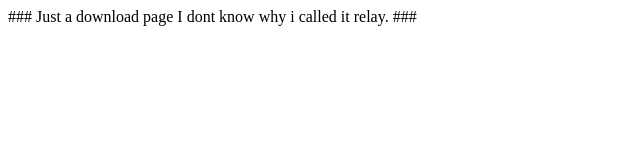
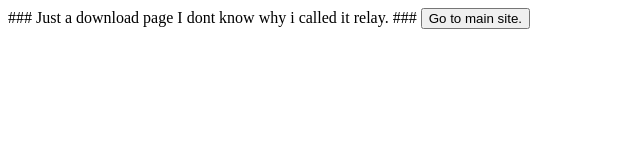
Before and after one commit to cdn8dev/cdn8dev.github.io, a plain HTML site: page index.html in a window 1280 px wide. Shown: the whole page, without its empty margins (0-640 px from the left). Drawn offline with Linux system fonts and the light colour scheme.

Commit message:
Update index.html

```diff
--- a/index.html
+++ b/index.html
@@ -1 +1,2 @@
 ### Just a download page I dont know why i called it relay. ###
+<button href: "https://rootqit.dev/">Go to main site.</button>
```
